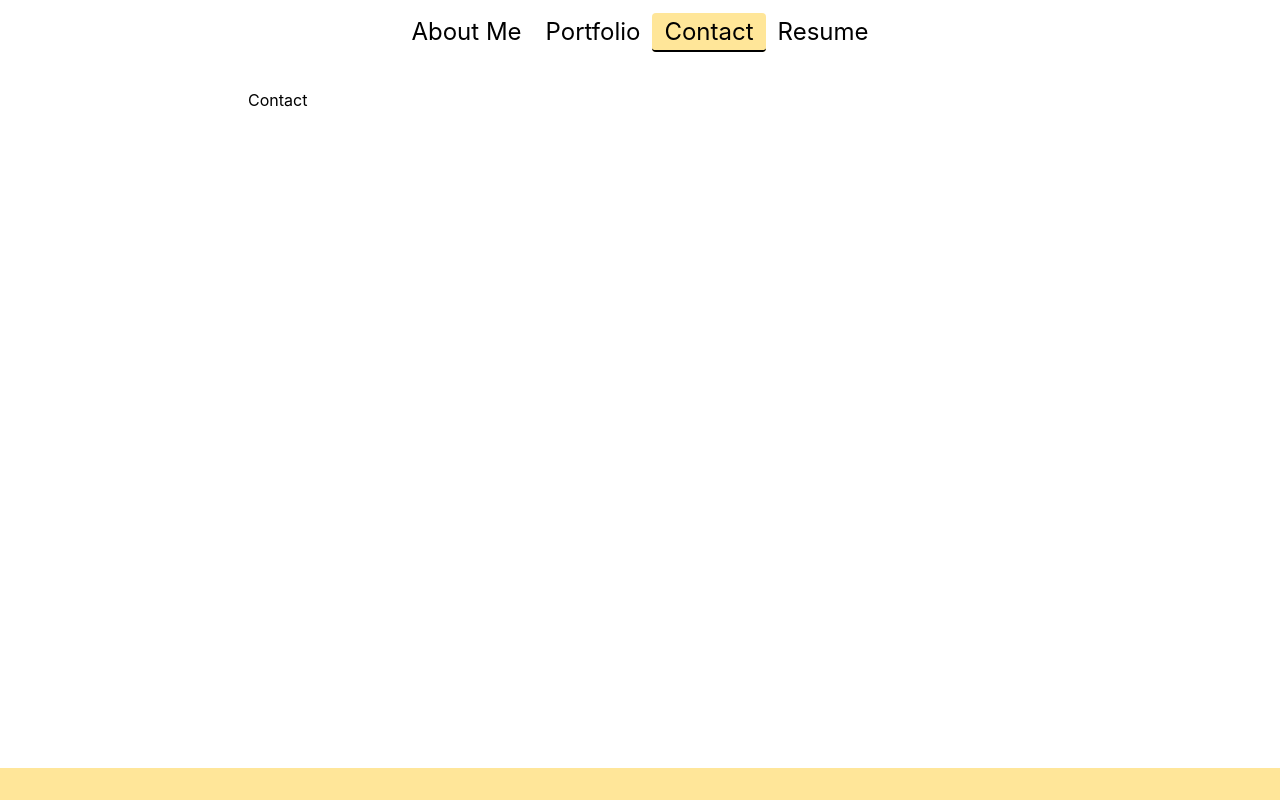
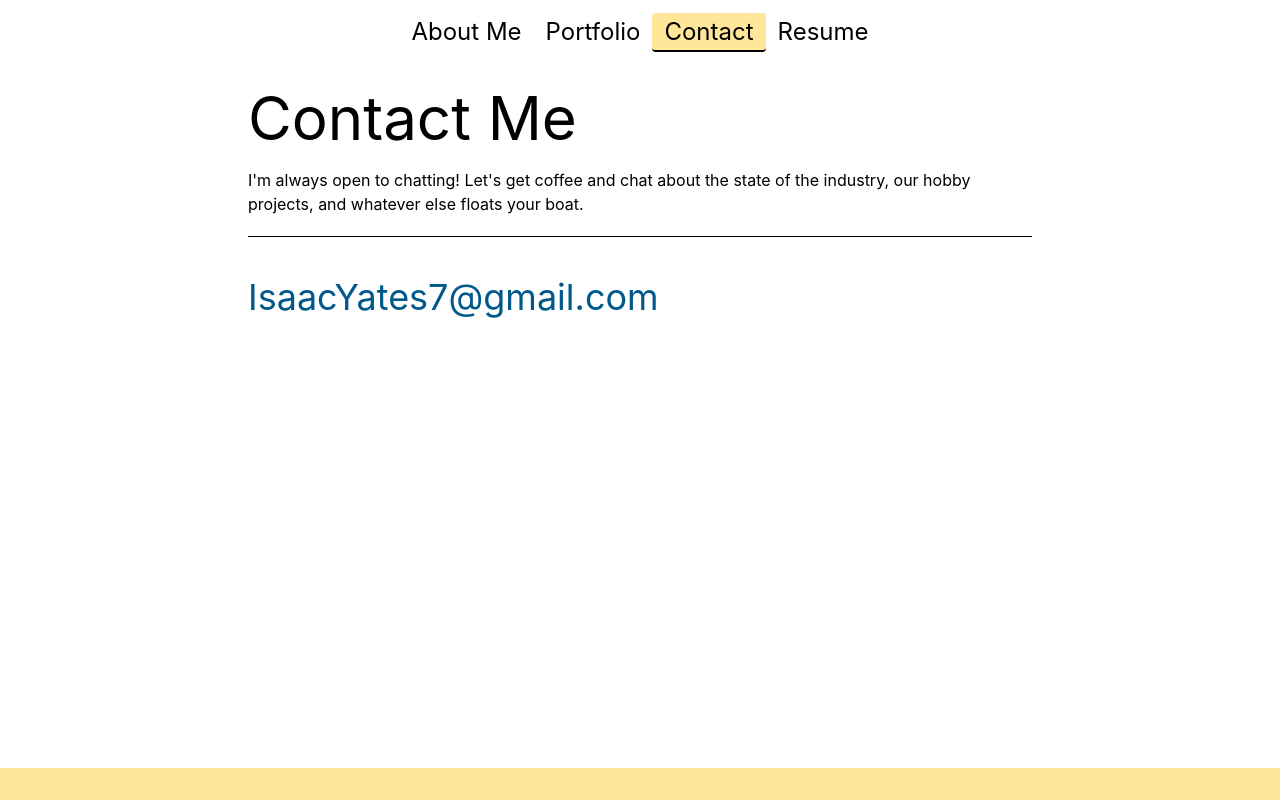
Before and after one commit to IkeAlmighty/portfolio, a React (Vite) app: page /contact in a window 1280 px wide. Built offline with nearby package versions, Linux system fonts and the light colour scheme.

Commit message:
contact page

```diff
--- a/src/pages/Contact.jsx
+++ b/src/pages/Contact.jsx
@@ -1,3 +1,16 @@
 export default function Contact() {
-  return <>Contact</>;
+  return (
+    <div>
+      <h1>Contact Me</h1>
+      <p className="py-5">
+        I'm always open to chatting! Let's get coffee and chat about the state of the industry, our hobby projects, and whatever else floats your boat.
+      </p>
+
+      <hr />
+
+      <div className="text-4xl my-10 cursor-pointer text-sky-800">
+        <a href="mailto:isaacyates7@gmail.com">IsaacYates7@gmail.com</a>
+      </div>
+    </div>
+  );
 }
```
